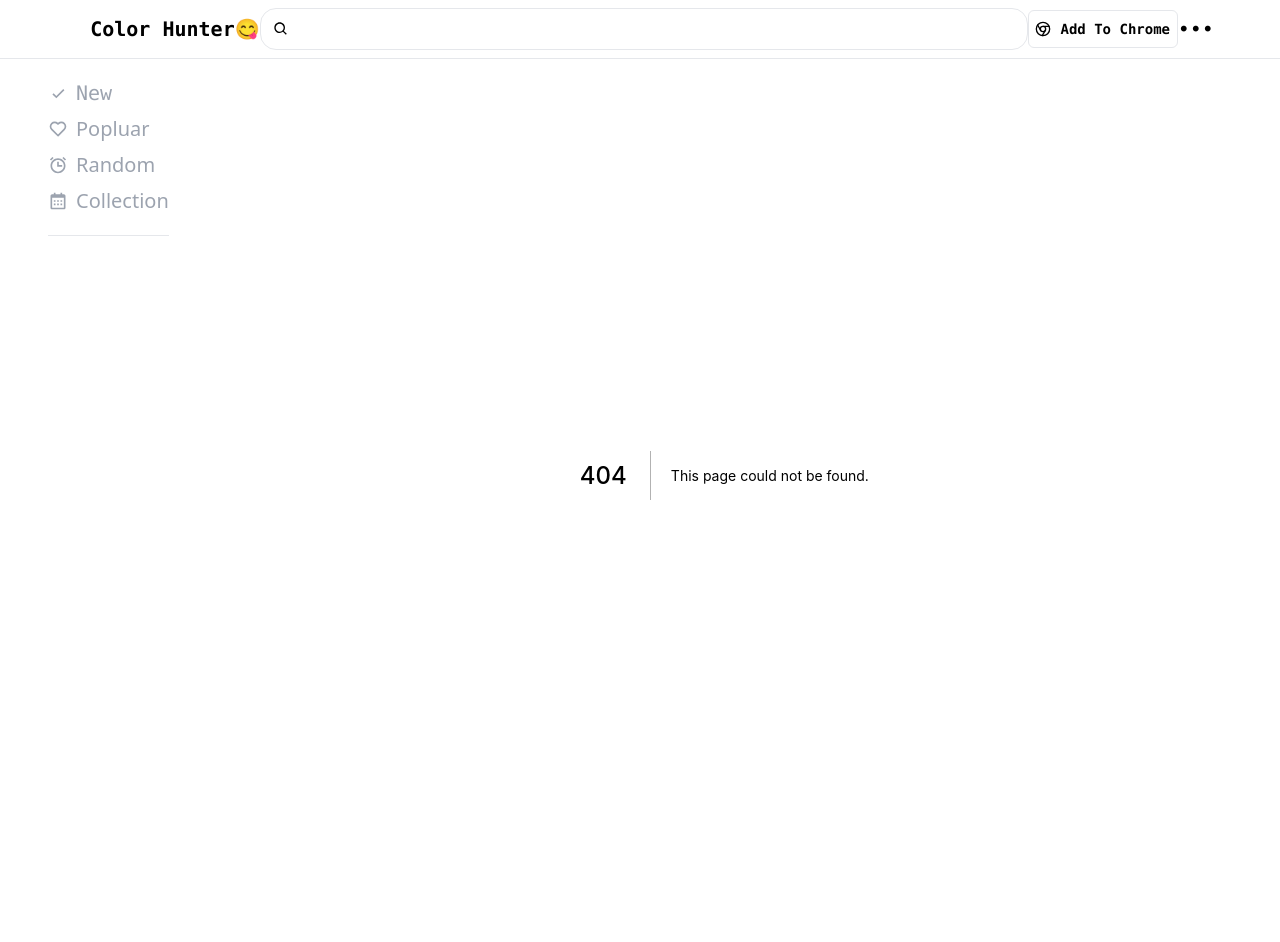
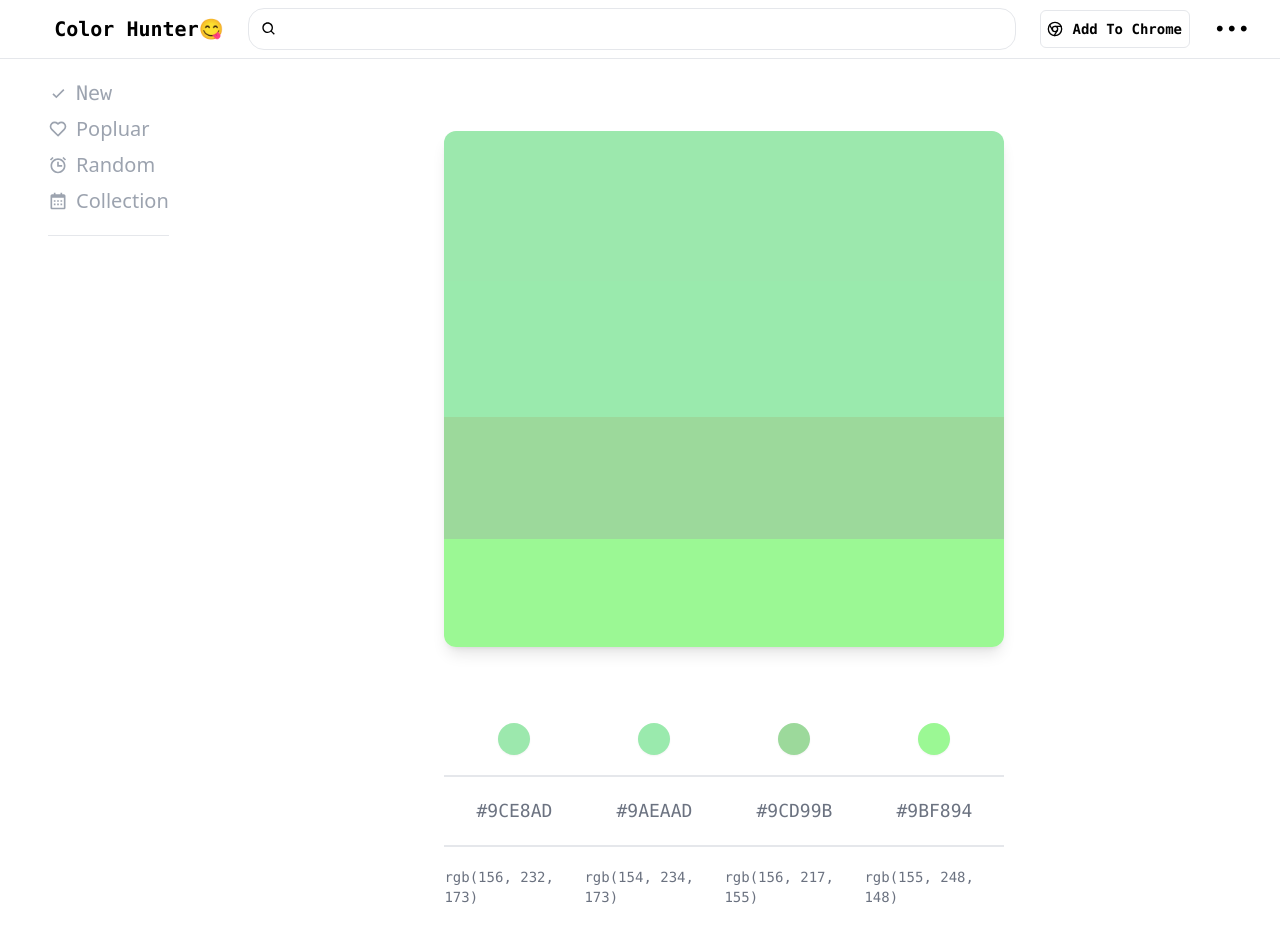
Before and after one commit to jaewoong2/Color_Hunter, a Next.js app: page /colors in a window 1280 px wide. Before the commit this address had no page. Shown: the top 942 px of the page. Before the commit the page ends 891 px from the top, so only its background shows below. Built offline with nearby package versions, Linux system fonts and the light colour scheme.

Commit message:
:sparkles: implement api, color page

```diff
--- a/components/Colors/index.tsx
+++ b/components/Colors/index.tsx
@@ -12,6 +12,7 @@ const Colors: React.FC<ColorsProps> = ({ colors }) => {
       <div className="mb-14 rounded-t-xl rounded-b-xl shadow-lg">
         {colors?.map((color, index) => (
           <div
+            key={color}
             className={`w-full first:rounded-t-xl last:rounded-b-xl`}
             style={{
               backgroundColor: `${color}`,
@@ -24,6 +25,7 @@ const Colors: React.FC<ColorsProps> = ({ colors }) => {
         <div className="flex w-full items-center justify-around py-5">
           {colors?.map((color) => (
             <div
+              key={color}
               className=" h-8 w-8 cursor-pointer rounded-full font-mono font-light text-gray-500 shadow-sm"
               style={{ backgroundColor: `${color}` }}
             />
@@ -33,6 +35,7 @@ const Colors: React.FC<ColorsProps> = ({ colors }) => {
         <div className="flex w-full items-center justify-around py-5">
           {colors?.map((color) => (
             <Text
+              key={color}
               size="lg"
               className="cursor-pointer select-text font-mono font-light text-gray-500"
               icon={''}
@@ -46,6 +49,7 @@ const Colors: React.FC<ColorsProps> = ({ colors }) => {
         <div className="flex w-full select-text items-center justify-around py-5">
           {colors?.map((color) => (
             <Text
+              key={color}
               size="sm"
               className="cursor-pointer font-mono font-light text-gray-500"
               icon={''}
--- a/components/List/index.tsx
+++ b/components/List/index.tsx
@@ -6,11 +6,15 @@ type ListProps = {
 
 const List: React.FC<ListProps> = ({ listItems, ...props }) => {
   return (
-    <ul {...props}>
-      {listItems.map((item) => (
-        <ListItem className="aside-li">{item}</ListItem>
-      ))}
-    </ul>
+    <>
+      <ul {...props}>
+        {listItems.map((item, index) => (
+          <ListItem key={'list-' + index} className="aside-li">
+            {item}
+          </ListItem>
+        ))}
+      </ul>
+    </>
   )
 }
 
--- a/components/Nav/index.tsx
+++ b/components/Nav/index.tsx
@@ -12,7 +12,7 @@ const Nav: React.FC<NavProps> = ({ title = 'Color Hunter😋' }) => {
   return (
     <nav className="flex w-full justify-center border-b">
       <section
-        className={`flex w-full max-w-7xl items-center justify-center gap-${6} py-2`}
+        className={`flex w-full max-w-7xl items-center justify-center gap-6 py-2`}
       >
         <h2 className={`pl-${GAP} font-mono font-bold md:text-xl`}>{title}</h2>
         <form className="w-full max-w-screen-md">
--- a/pages/_app.tsx
+++ b/pages/_app.tsx
@@ -1,11 +1,21 @@
 import '../styles/globals.css'
 import type { AppProps } from 'next/app'
 import Layout from '../components/Layout'
+import { DefaultOptions, QueryClient, QueryClientProvider } from 'react-query'
 
+const defaultOptions: DefaultOptions = {
+  queries: {
+    staleTime: 5 * 1000,
+  },
+}
+
+const reactQueryClient = new QueryClient({ defaultOptions })
 function MyApp({ Component, pageProps }: AppProps) {
   return (
     <Layout>
-      <Component {...pageProps} />
+      <QueryClientProvider client={reactQueryClient}>
+        <Component {...pageProps} />
+      </QueryClientProvider>
     </Layout>
   )
 }
--- /dev/null
+++ b/pages/api/color/[hex].ts
@@ -0,0 +1,28 @@
+import { getRgb, getColors } from './../../../utils/index';
+import { NextApiRequest, NextApiResponse } from 'next';
+// api/person/:id
+
+export type ColorsData = {
+    colors: string[]
+}
+
+const getRandomHex = (color: number, weight: number) => {
+    const hex = ((color + Math.ceil((Math.random() * weight))) % 255).toString(16);
+
+    if (hex.length === 1) {
+        return `0${hex}`
+    }
+    return hex
+}
+
+
+export default (req: NextApiRequest, res: NextApiResponse<ColorsData | Error>): void => {
+    const { query: { hex } } = req;
+    const { r, g, b } = getColors(hex as string);
+    const colors = new Array(4).fill('').map(() => {
+        const color: string = '#' + getRandomHex(r, 45) + getRandomHex(g, 45) + getRandomHex(b, 45)
+        return color
+    })
+
+    res.status(200).json({ colors });
+}
--- /dev/null
+++ b/pages/api/color/index.ts
@@ -0,0 +1,21 @@
+import { getRgb } from './../../../utils/index';
+import type { NextApiRequest, NextApiResponse } from 'next'
+
+export type ColorData = {
+    hex: string
+    rgb: string
+    r: string
+    g: string
+    b: string
+}
+
+export default function handler(
+    _: NextApiRequest,
+    res: NextApiResponse<ColorData>
+) {
+    const r = Math.floor((Math.random() * 127) + 127).toString(16)
+    const g = Math.floor((Math.random() * 127) + 127).toString(16)
+    const b = Math.floor((Math.random() * 127) + 127).toString(16)
+
+    res.status(200).json({ hex: `#${r + g + b}`, rgb: getRgb(`#${r + g + b}`), r, g, b })
+}
--- /dev/null
+++ b/pages/colors/index.tsx
@@ -0,0 +1,71 @@
+import type { NextPage } from 'next'
+import Head from 'next/head'
+import { useCallback, useEffect, useState } from 'react'
+import { useQuery, useQueryClient, UseQueryResult } from 'react-query'
+import Colors from '../../components/Colors'
+import { ColorData } from '../api/color'
+import { ColorsData } from '../api/color/[hex]'
+
+const fetchColor = async (): Promise<ColorData> => {
+  try {
+    const res = await fetch('/api/color')
+    if (res.ok) {
+      return res.json()
+    }
+    throw new Error('Network response not ok')
+  } catch (err) {
+    throw new Error('Network response not ok')
+  }
+}
+
+const fetchColors = async (hex: string): Promise<ColorsData> => {
+  try {
+    const res = await fetch(`/api/color/${hex}`)
+    if (res.ok) {
+      return res.json()
+    }
+    throw new Error('Network response not ok')
+  } catch (err) {
+    throw new Error('Network response not ok')
+  }
+}
+
+const Color: NextPage = () => {
+  const queryClient = useQueryClient()
+  const [colors, setColors] = useState<string[] | undefined>([])
+
+  const {}: UseQueryResult<ColorData, Error> = useQuery<ColorData, Error>(
+    'color',
+    fetchColor,
+    {
+      refetchOnMount: false,
+      refetchOnReconnect: false,
+      refetchOnWindowFocus: false,
+      onSuccess: async (data) => {
+        await queryClient
+          .fetchQuery<ColorsData, Error>('colors', () =>
+            fetchColors(data?.hex.slice(1) ?? '')
+          )
+          .then((res) => {
+            setColors(res?.colors)
+          })
+      },
+    }
+  )
+
+  return (
+    <>
+      <Head>
+        <title>Tailwind Sidebar + Navbar Tutorial</title>
+        <link rel="icon" href="/favicon.ico" />
+      </Head>
+      <div className="min-h-[calc(100vh - 100px)] flex w-full">
+        <div className="flex w-full justify-center">
+          <Colors colors={colors ?? []} />
+        </div>
+      </div>
+    </>
+  )
+}
+
+export default Color
--- a/utils/index.ts
+++ b/utils/index.ts
@@ -1,13 +1,6 @@
 export const getRgb = (hex: string) => {
-    let rgb = 'rgb(';
-    for (let i = 0; i < 6; i = i + 2) {
-        rgb += parseInt(hex.slice(1 + i, 3 + i), 16)
-        if (i < 4) {
-            rgb += ','
-        }
-    }
-    rgb += ')'
-    return rgb
+    const { r, g, b } = getColors(hex)
+    return `rgb(${r}, ${g}, ${b})`
 }
 
 export const copyClipBoard = (copy: string) => {
@@ -15,3 +8,17 @@ export const copyClipBoard = (copy: string) => {
         window.alert('Success!');
     });
 }
+
+export const getColors = (hex: string) => {
+    if (hex.includes('#')) {
+        const r = parseInt(hex.slice(1, 3), 16);
+        const g = parseInt(hex.slice(3, 5), 16);
+        const b = parseInt(hex.slice(5, 7), 16);
+        return { r, g, b }
+    }
+
+    const r = parseInt(hex.slice(0, 2), 16);
+    const g = parseInt(hex.slice(2, 4), 16);
+    const b = parseInt(hex.slice(4, 6), 16);
+    return { r, g, b }
+}
```
